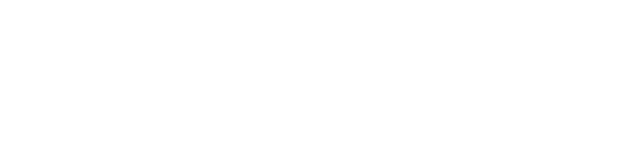
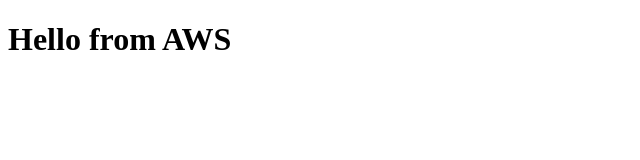
Before and after one commit to preethigvs234/AWS, a plain HTML site: page index.html in a window 1280 px wide. Shown: the whole page, without its empty margins (0-640 px from the left). Drawn offline with Linux system fonts and the light colour scheme.

Commit message:
Change title tag to h1 in index.html

```diff
--- a/index.html
+++ b/index.html
@@ -3,7 +3,7 @@
 <head>
   <meta charset="UTF-8">
   <meta name="viewport" content="width=device-width, initial-scale=1.0">
-  <title>Hello from AWS</title>
+  <h1>Hello from AWS</h1>
 </head>
 <body>
 
```
